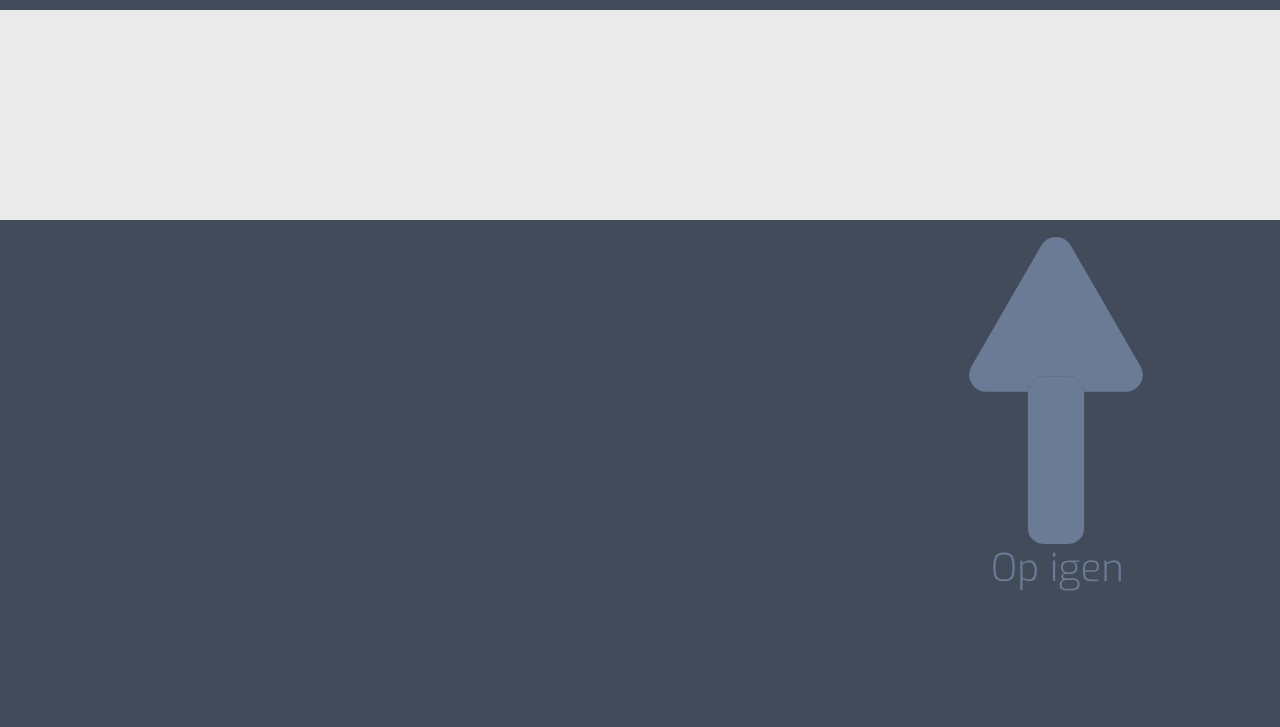
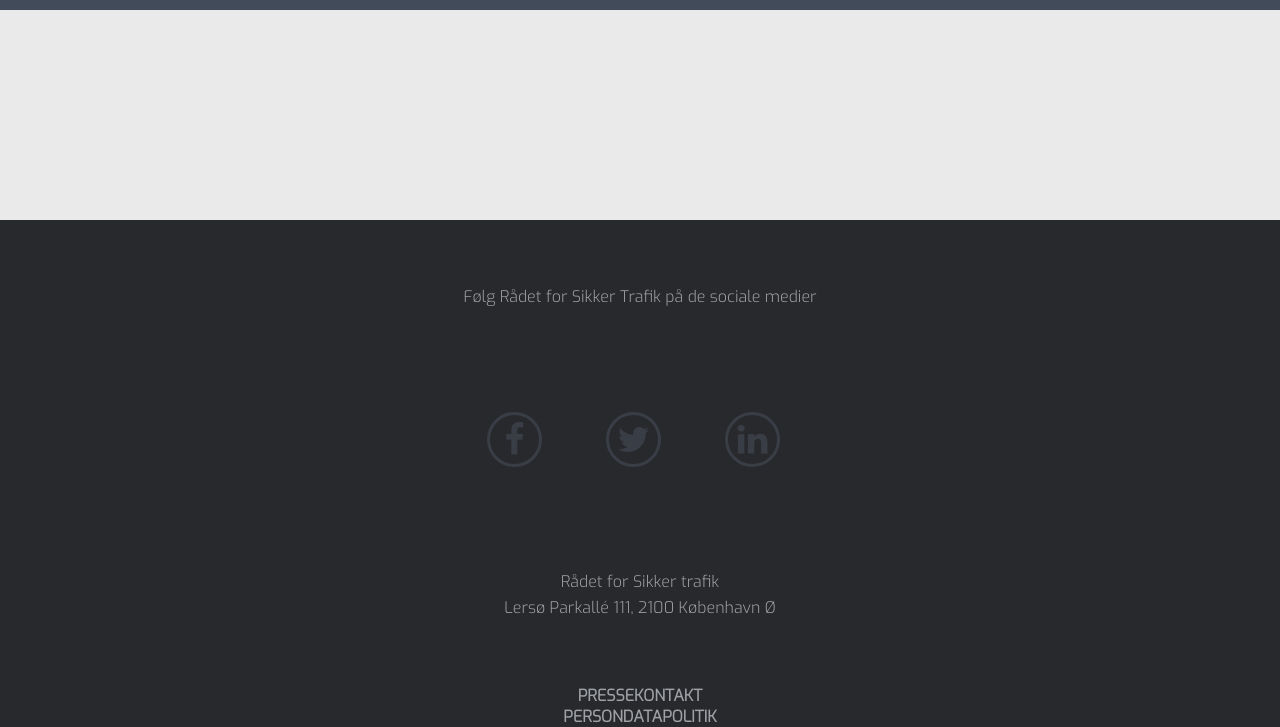
Before and after one commit to mariegreif/sikkertrafik, a plain HTML site: page index.html in a window 1280 px wide. Shown: the part 2020-2747 px from the top of the page. Before the commit the page ends 2624 px from the top, so only its background shows below. Drawn offline with nearby package versions, Linux system fonts and the light colour scheme.

Commit message:
footer almost done

```diff
--- a/index.html
+++ b/index.html
@@ -139,20 +139,26 @@
     <div id="section-portfolio">
         <!--        a href link til de andre kampagner-->
     </div>
+    <!--
     <div class="up">
         <a href="#video-section"><img src="img/arrow-up.svg" alt="opIgen"></a>
-    </div>
-    <footer>
-        <div id="smikon">
-            <!--
-            facebook
-            linkedin
-            twitter
--->
+    </div>-->
+    <footer class="fot">
+        <p class="followus">Følg Rådet for Sikker Trafik på de sociale medier</p>
+        <div class="some">
+            <i class="fa fa-facebook"></i>
+            <i class="fa fa-twitter"></i>
+            <i class="fa fa-linkedin"></i>
+        </div>
+        <p class="adress">Rådet for Sikker trafik<br>
+            Lersø Parkallé 111, 2100 København Ø</p>
 
-        </div>
+        <b><a href="">PRESSEKONTAKT</a></b><br>
+        <b> <a href="">PERSONDATAPOLITIK</a></b>
+    </footer>
 
-    </footer>
+
+
     <script src="script.js"></script>
 </body>
 
--- a/styles.css
+++ b/styles.css
@@ -50,6 +50,10 @@ p {
 }
 
 .fa-twitter {
+    color: #5280CC;
+}
+
+.fa-linkedin {
     color: #5280CC;
 }
 
@@ -385,13 +389,41 @@ i {
 .up:hover {}
 
 
-#footer {
-    width: 1565;
-    padding: 5px;
-    height: 200px;
-
+.fot {
+    width: 100%;
     background-color: #28292c;
     color: #9ea1a5;
+    display: grid;
+    grid-template-columns: 1fr;
+    text-align: center;
+
+}
+
+footer p {
+    font-family: 'Exo', sans-serif;
+    text-align: center;
+}
+
+.fot .fa {
+    color: #393D46;
+    border-color: #393D46;
+    padding: 7px;
+    font-size: 35px;
+    width: 35px;
+    margin: 3vw;
+    margin-left: 2vw;
+
+}
+
+.fot a {
+    color: #9ea1a5;
+    text-decoration: none;
+    font-family: 'Exo', sans-serif;
+
+}
+
+.fot i {
+    text-align: center;
 }
 
 /******************** TABLET *******************/
@@ -460,6 +492,10 @@ i {
 
     #undernav {
         padding-top: 1.5vw;
+    }
+
+    .adress {
+        text-align: center;
     }
 
 
@@ -542,4 +578,17 @@ i {
         padding-top: 1vw;
     }
 
+    .fot {
+        display: grid;
+        grid-template-columns: 1fr;
+        text-align: center;
+        justify-self: center;
+    }
+
+    .some {
+        justify-self: center;
+    }
+
+
+
 }
```
